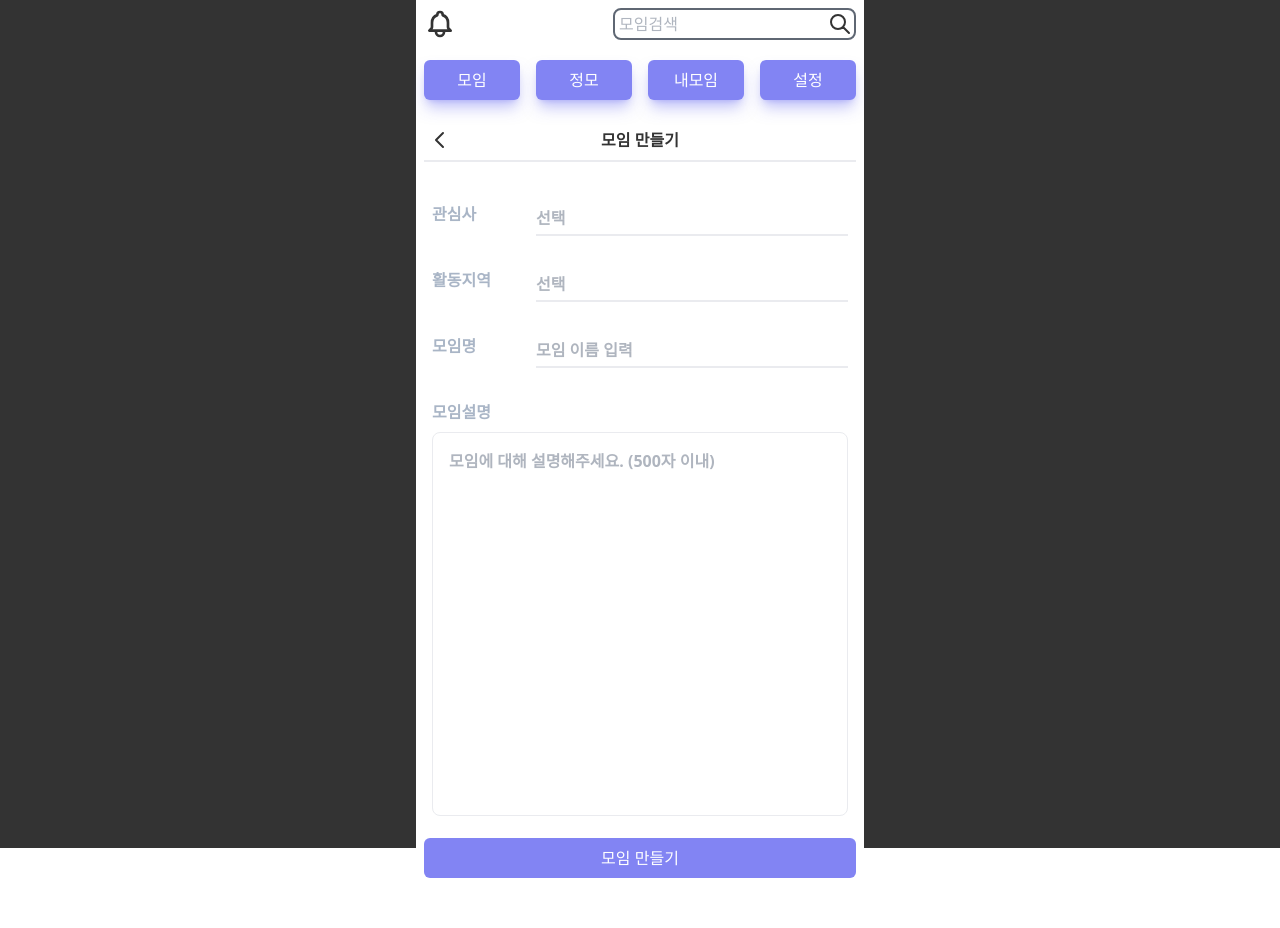
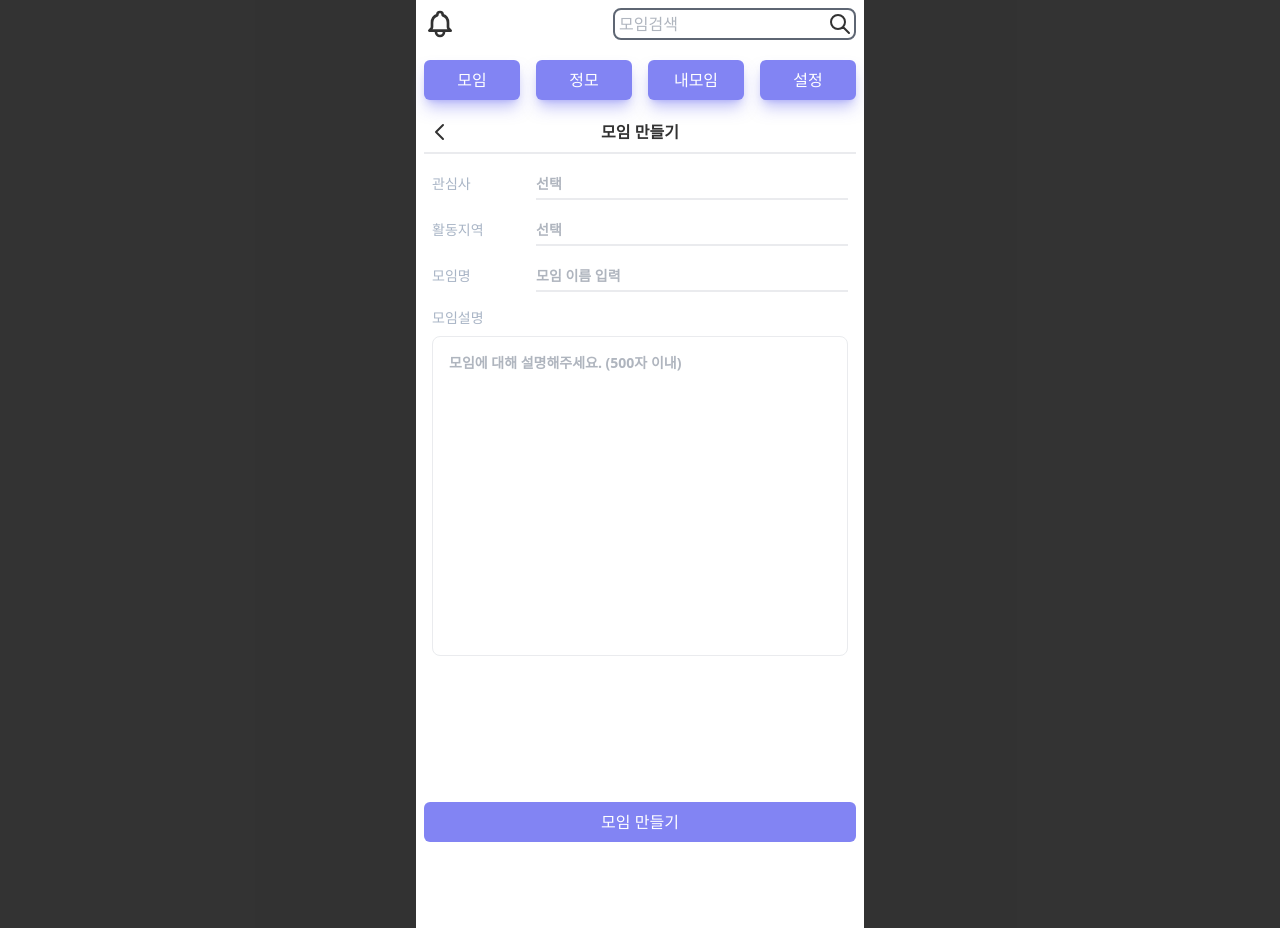
Before and after one commit to leesh5000/side-project-fe, a React (Create React App) app: page /make-group in a window 1280 px wide. Before the commit the page ends 878 px from the top, so only its background shows below. Built offline with nearby package versions, Linux system fonts and the light colour scheme.

Commit message:
modify MakeGroup related css

```diff
--- a/src/pages/root/MakeGroup.jsx
+++ b/src/pages/root/MakeGroup.jsx
@@ -1,35 +1,46 @@
-import React from "react";
+import React, { useEffect } from "react";
+import { useNavigate } from "react-router";
 import { Helmet } from "react-helmet-async";
 
-const MakeGroup = () => {
+const MakeGroup = ({ history }) => {
+    const navigate = useNavigate();
+
+    const goBack = () => {
+        navigate(-1);
+    }
+
+    const onSubmitHandler = (e) => {
+        e.preventDefault();
+    }
+
     return(
-        <div className="h-[90vh]">
+        <div className="h-screen">
             <Helmet>
                 <title>저모이모 | 모임만들기</title>
             </Helmet>
-            <header className="border-b-2 py-2 grid grid-cols-3">
-                <svg xmlns="http://www.w3.org/2000/svg" className="h-6 w-6 relative left-1" fill="none" viewBox="0 0 24 24" stroke="currentColor" strokeWidth={2}>
+            <header className="border-b-2 pb-2 grid grid-cols-3">
+                <svg xmlns="http://www.w3.org/2000/svg" className="h-6 w-6 relative left-1 hover:cursor-pointer" fill="none" viewBox="0 0 24 24" stroke="currentColor" strokeWidth={2} onClick={goBack}>
                     <path strokeLinecap="round" strokeLinejoin="round" d="M15 19l-7-7 7-7" />
                 </svg>
                 <span className="font-semibold justify-self-center">모임 만들기</span>
             </header>
-            <form className="h-[80vh] flex flex-col justify-between pt-8">
-                <section className="space-y-8 p-2 text-slate-400 font-semibold">
+            <form className="h-[85vh] mt-2 flex flex-col justify-between" onSubmit={onSubmitHandler}>
+                <section className="space-y-4 p-2 text-slate-400 font-semibold">
                     <article className="flex">
-                        <section className="w-1/4">관심사</section>
-                        <input className="w-3/4 focus:outline-none py-1 border-b-2" placeholder="선택"></input>
+                        <section className="w-1/4 text-sm py-1 font-medium">관심사</section>
+                        <input className="w-3/4 text-sm focus:outline-none py-1 border-b-2" placeholder="선택"></input>
                     </article>
                     <article className="flex">
-                        <section className="w-1/4">활동지역</section >
-                        <input className="w-3/4 focus:outline-none py-1 border-b-2" placeholder="선택"></input>
+                        <section className="w-1/4 text-sm py-1 font-medium">활동지역</section >
+                        <input className="w-3/4 text-sm focus:outline-none py-1 border-b-2" placeholder="선택"></input>
                     </article>
                     <article className="flex">
-                        <section className="w-1/4">모임명</section >
-                        <input className="w-3/4 focus:outline-none py-1 border-b-2" placeholder="모임 이름 입력"></input>
+                        <section className="w-1/4 text-sm py-1 font-medium">모임명</section >
+                        <input className="w-3/4 text-sm focus:outline-none py-1 border-b-2" placeholder="모임 이름 입력"></input>
                     </article>
                     <article className="">
-                        <article className="w-1/4">모임설명</article>
-                        <textarea className="resize-none focus:outline-none w-full h-96 p-4 my-2 border rounded-lg" placeholder="모임에 대해 설명해주세요. (500자 이내)"></textarea>
+                        <article className="w-1/4 text-sm font-medium">모임설명</article>
+                        <textarea className="text-sm resize-none focus:outline-none w-full h-[40vh] p-4 my-2 border rounded-lg" placeholder="모임에 대해 설명해주세요. (500자 이내)"></textarea>
                     </article>
                 </section>
                 <button className="w-full py-2 bg-indigo-500 hover:bg-indigo-600 active:bg-indigo-700 text-white rounded-md">모임 만들기</button>
```
